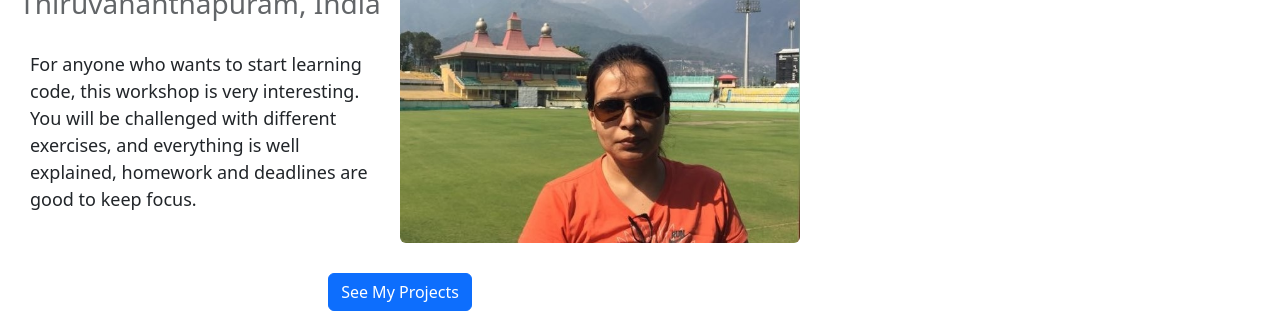
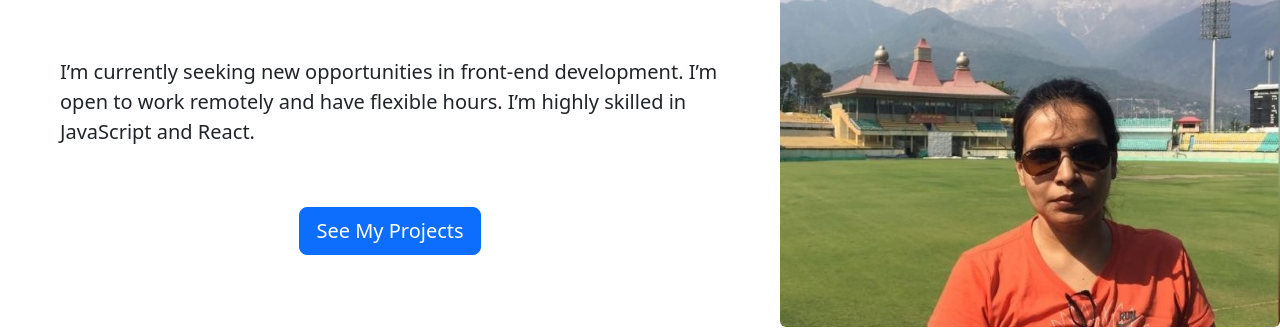
Before and after one commit to Aparnagopal/ResponsiveFinalProj, a plain HTML site: page about.html in a window 1280 px wide. Shown: the part 147-479 px from the top of the page. Drawn offline with nearby package versions, Linux system fonts and the light colour scheme.

Commit message:
Updated pages -2
Updated page contents

```diff
--- a/about.html
+++ b/about.html
@@ -24,16 +24,24 @@
     <a href="index.html" class="homepage-link">Back to homepage</a>
 
     <div class="about-paragraphs">
-      <div>
-        <h2>Hi I am Aparna</h2>
+      <div class="about-intro">
+        <h1>Hi, I am Aparna</h1>
         <h3>Front-end developer from Thiruvananthapuram, India</h3>
         <p>
-          For anyone who wants to start learning code, this workshop is very
-          interesting. You will be challenged with different exercises, and
-          everything is well explained, homework and deadlines are good to keep
-          focus.
+          I’m currently seeking new opportunities in front-end development. I’m
+          open to work remotely and have flexible hours. I’m highly skilled in
+          JavaScript and React.
           <br />
         </p>
+        <div id="about-mywork">
+          <button
+            class="btn btn-primary btn-lg"
+            type="submit"
+            onclick="window.location.href='work.html';"
+          >
+            See My Projects
+          </button>
+        </div>
       </div>
       <br />
 
@@ -43,15 +51,7 @@
         alt="Aparna Pic"
       />
     </div>
-    <div id="about-mywork">
-      <button
-        class="btn btn-primary"
-        type="submit"
-        onclick="window.location.href='work.html';"
-      >
-        See My Projects
-      </button>
-    </div>
+
     <br />
     <div class="container">
       <footer>
--- a/style.css
+++ b/style.css
@@ -6,7 +6,7 @@
 
 body {
   margin: 60px auto;
-  max-width: 800px;
+  max-width: auto;
 }
 
 @media (max-width: 700px) {
@@ -44,6 +44,17 @@ p {
   border-radius: 4px;
   font-size: 18px;
   line-height: 1.5;
+}
+
+.navbar-top {
+  margin: 5px;
+
+  font-size: large;
+}
+
+.home-intro {
+  background-color: rgb(221, 247, 247);
+  padding: 20px;
 }
 
 .navigation-links {
@@ -86,6 +97,10 @@ p {
   margin: 10px;
 }
 
+.about-intro p {
+  font-size: 20px;
+  padding: 50px;
+}
 .email-link {
   display: flex;
   justify-content: center;
@@ -99,7 +114,7 @@ p {
 }
 
 .about-img {
-  width: 400px;
+  width: 500px;
 }
 
 #contact {
```
Also changed, not shown: contact.html (+1 -1 lines), index.html (+7 -2 lines).
